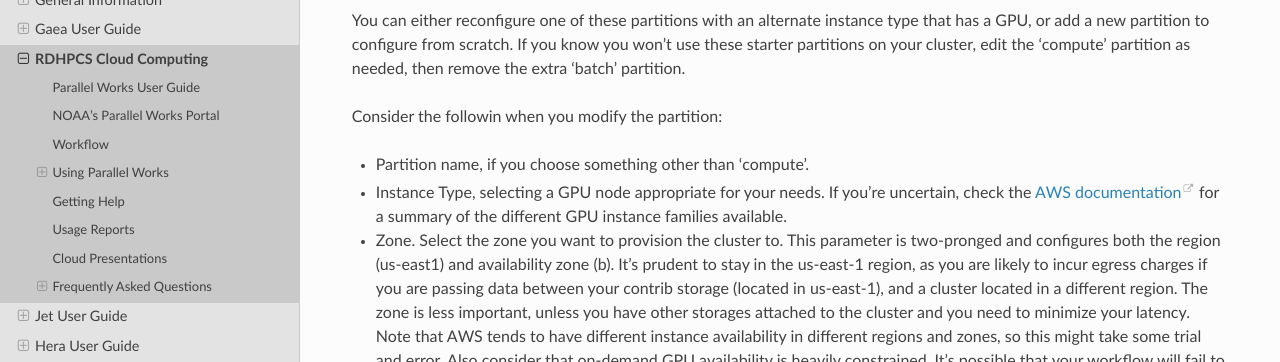
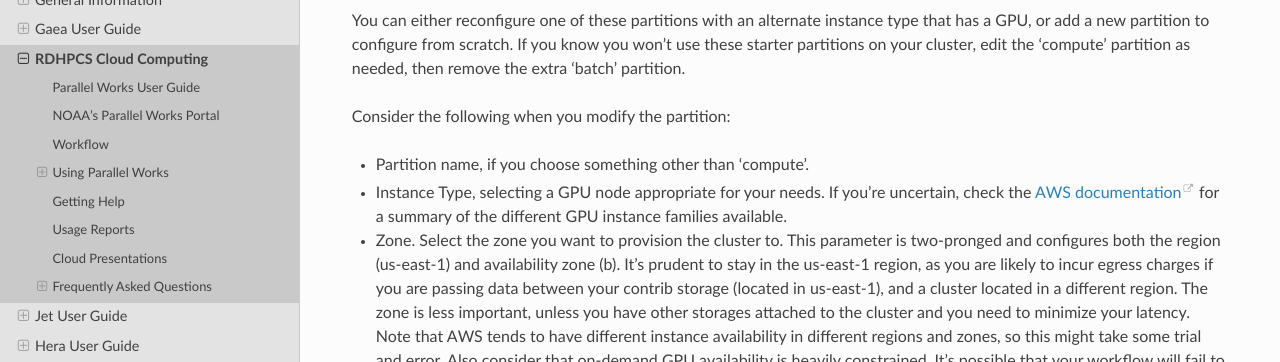
Before and after one commit to NOAA-RDHPCS/noaa-rdhpcs.github.io, a Sphinx documentation site: the page built from source/systems/cloud_user_guide.rst, in a window 1280 px wide and 900 px high, scrolled down 8092 px. Shown: the part 151-513 px from the top of the window. Built offline with Sphinx 7.4.7 and the Read the Docs theme 3.1.0, drawn with Linux system fonts in a browser that asks for light colours; some of the changed text lies outside the part shown.

Commit message:
Fixing typos

```diff
--- a/source/slurm/overview.rst
+++ b/source/slurm/overview.rst
@@ -425,7 +425,7 @@ task/thread per node.
 .. note::
 
    You **must** specify a number of tasks, either with
-   ``-n`` (- -ntasks) or ``-N`` (--nodes) or both. If you do not specify
+   -n (--ntasks) or -N (--nodes) or both. If you do not specify
    the number of tasks, you will get a job submission error.
 
 
--- a/source/systems/cloud_user_guide.rst
+++ b/source/systems/cloud_user_guide.rst
@@ -391,7 +391,7 @@ type that has a GPU, or add a new partition to configure from scratch. If you
 know you won't use these starter partitions on your cluster, edit the
 'compute' partition as needed, then remove the extra 'batch' partition.
 
-Consider the followin when you modify the partition:
+Consider the following when you modify the partition:
 
 * Partition name, if you choose something other than 'compute'.
 * Instance Type, selecting a GPU node appropriate for your needs. If you're
@@ -399,7 +399,7 @@ Consider the followin when you modify the partition:
   <https://docs.aws.amazon.com/dlami/latest/devguide/gpu.html>`_ for a summary
   of the different GPU instance families available.
 * Zone. Select the zone you want to provision the cluster to. This parameter is
-  two-pronged and configures both the region (us-east1) and availability zone
+  two-pronged and configures both the region (us-east-1) and availability zone
   (b). It’s prudent to stay in the us-east-1 region, as you are likely to incur
   egress charges if you are passing data between your contrib storage (located
   in us-east-1), and a cluster located in a different region. The zone is less
```
